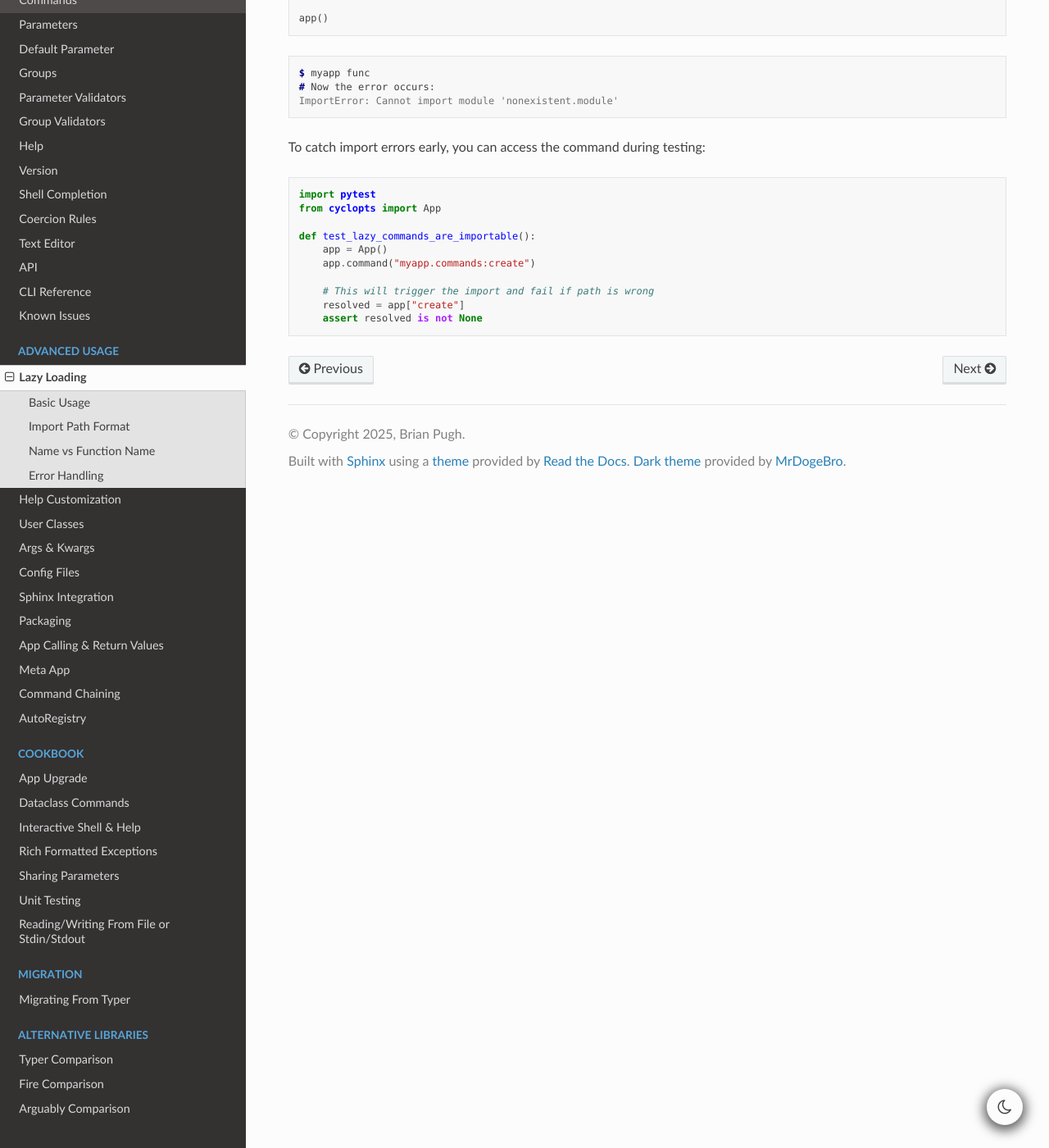
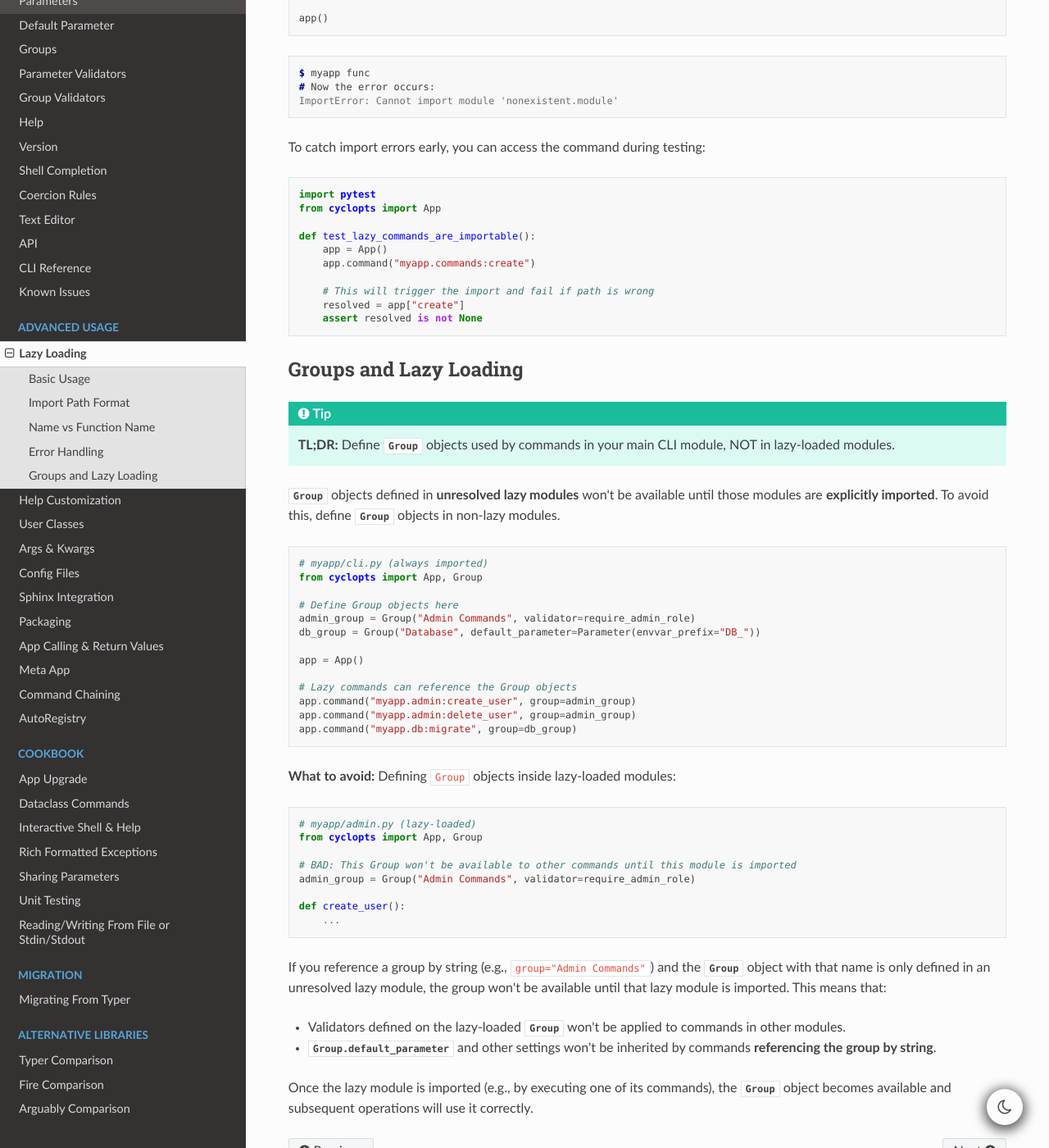
Before and after one commit to BrianPugh/cyclopts, a Sphinx documentation site: the page built from docs/source/lazy_loading.rst, in a window 1280 px wide and 1400 px high, scrolled down 2546 px. Shown: the whole window at 82% size. Built offline with Sphinx 7.4.7 and the Read the Docs theme 3.1.0, drawn with Linux system fonts in a browser that asks for light colours; the version number could not be read and is left out.

Commit message:
Don't fully resolve command groups when using lazy-loading

```diff
--- a/docs/source/lazy_loading.rst
+++ b/docs/source/lazy_loading.rst
@@ -151,3 +151,51 @@ To catch import errors early, you can access the command during testing:
        # This will trigger the import and fail if path is wrong
        resolved = app["create"]
        assert resolved is not None
+
+-----------------------
+Groups and Lazy Loading
+-----------------------
+
+.. tip:: **TL;DR:** Define :class:`~cyclopts.Group` objects used by commands in your main CLI module, NOT in lazy-loaded modules.
+
+:class:`~cyclopts.Group` objects defined in **unresolved lazy modules** won't be available
+until those modules are **explicitly imported**. To avoid this, define :class:`~cyclopts.Group` objects in non-lazy modules.
+
+.. code-block:: python
+
+   # myapp/cli.py (always imported)
+   from cyclopts import App, Group
+
+   # Define Group objects here
+   admin_group = Group("Admin Commands", validator=require_admin_role)
+   db_group = Group("Database", default_parameter=Parameter(envvar_prefix="DB_"))
+
+   app = App()
+
+   # Lazy commands can reference the Group objects
+   app.command("myapp.admin:create_user", group=admin_group)
+   app.command("myapp.admin:delete_user", group=admin_group)
+   app.command("myapp.db:migrate", group=db_group)
+
+**What to avoid:** Defining ``Group`` objects inside lazy-loaded modules:
+
+.. code-block:: python
+
+   # myapp/admin.py (lazy-loaded)
+   from cyclopts import App, Group
+
+   # BAD: This Group won't be available to other commands until this module is imported
+   admin_group = Group("Admin Commands", validator=require_admin_role)
+
+   def create_user():
+       ...
+
+If you reference a group by string (e.g., ``group="Admin Commands"``) and the :class:`~cyclopts.Group` object
+with that name is only defined in an unresolved lazy module, the group won't be available
+until that lazy module is imported. This means that:
+
+- Validators defined on the lazy-loaded :class:`~cyclopts.Group` won't be applied to commands in other modules.
+- :attr:`.Group.default_parameter` and other settings won't be inherited by commands **referencing the group by string**.
+
+Once the lazy module is imported (e.g., by executing one of its commands), the :class:`~cyclopts.Group` object
+becomes available and subsequent operations will use it correctly.
```
Also changed, not shown: 1 other file.
